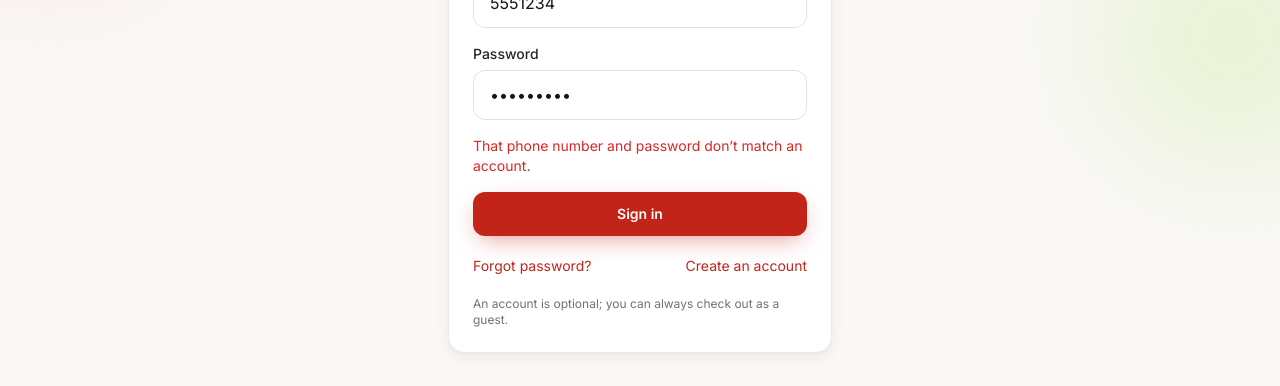
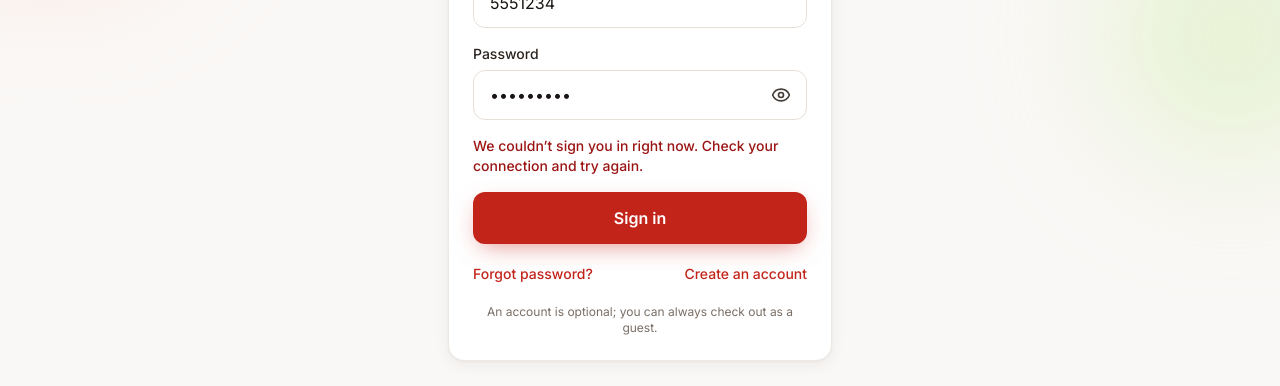
Before and after one commit to Oluwaseyi89/funkey-grab-and-bite, a Nuxt app in the folder funkey-bite-web/: page /account/login in a window 1280 px wide. Both pictures are taken after typing "5551234", "Sample123" into the empty fields and a click on the button "Sign in". Shown: the part 285-671 px from the top of the page. Built offline with nearby package versions, Linux system fonts and the light colour scheme; no server answers.

Commit message:
fix(web): add show password and tell network errors apart from wrong passwords

```diff
--- a/funkey-bite-web/pages/account/login.vue
+++ b/funkey-bite-web/pages/account/login.vue
@@ -7,27 +7,32 @@
       </div>
       <div>
         <label for="login-password" class="form-label">Password</label>
-        <input id="login-password" v-model="password" type="password" required autocomplete="current-password" class="form-input" />
+        <div class="relative">
+          <input id="login-password" v-model="password" :type="showPassword ? 'text' : 'password'" required autocomplete="current-password" class="form-input pr-12" />
+          <button type="button" class="icon-btn absolute right-1 top-1/2 -translate-y-1/2" :aria-label="showPassword ? 'Hide password' : 'Show password'" :aria-pressed="showPassword" @click="showPassword = !showPassword">
+            <component :is="showPassword ? EyeOff : Eye" class="h-5 w-5" aria-hidden="true" />
+          </button>
+        </div>
       </div>
-      <p v-if="error" class="text-sm text-red-600" role="alert">{{ error }}</p>
-      <button type="submit" class="btn-primary w-full dark:text-white" :disabled="busy">
+      <p v-if="error" class="form-error" role="alert">{{ error }}</p>
+      <button type="submit" class="btn-primary btn-lg w-full" :disabled="busy">
         <Loader2 v-if="busy" class="w-4 h-4 animate-spin inline mr-2" />Sign in
       </button>
     </form>
-    <div class="flex justify-between text-sm">
-      <NuxtLink to="/account/forgot-password" class="text-brand-600 hover:underline">Forgot password?</NuxtLink>
-      <NuxtLink :to="{ path: '/account/register', query: next ? { next } : {} }" class="text-brand-600 hover:underline">Create an account</NuxtLink>
+    <div class="flex flex-wrap justify-between gap-2 text-sm">
+      <NuxtLink to="/account/forgot-password" class="link">Forgot password?</NuxtLink>
+      <NuxtLink :to="{ path: '/account/register', query: next ? { next } : {} }" class="link">Create an account</NuxtLink>
     </div>
-    <p class="text-xs text-gray-500 dark:text-gray-400">An account is optional; you can always check out as a guest.</p>
+    <p class="text-center text-xs text-ink-500 dark:text-ink-400">An account is optional; you can always check out as a guest.</p>
   </AccountCard>
 </template>
 
 <script setup lang="ts">
 import { ref } from 'vue'
 import { useRoute, useRouter } from 'vue-router'
-import { Loader2 } from 'lucide-vue-next'
+import { Eye, EyeOff, Loader2 } from 'lucide-vue-next'
 import AccountCard from '../../components/account/AccountCard.vue'
-import { useApi } from '../../utils/api'
+import { ApiRequestError, useApi } from '../../utils/api'
 import { useAuthStore } from '../../stores/auth'
 
 const route = useRoute()
@@ -36,6 +41,7 @@ const auth = useAuthStore()
 const next = typeof route.query.next === 'string' && route.query.next.startsWith('/') ? route.query.next : ''
 const phone = ref('')
 const password = ref('')
+const showPassword = ref(false)
 const error = ref('')
 const busy = ref(false)
 
@@ -45,8 +51,12 @@ const submit = async () => {
   try {
     auth.setSession(await useApi().login(phone.value.trim(), password.value))
     await router.push(next || '/account')
-  } catch {
-    error.value = 'That phone number and password don’t match an account.'
+  } catch (err) {
+    // A wrong password is a 400/401; anything else (offline, server down)
+    // shouldn't be blamed on what the customer typed.
+    error.value = err instanceof ApiRequestError && (err.status === 400 || err.status === 401)
+      ? 'That phone number and password don’t match an account.'
+      : 'We couldn’t sign you in right now. Check your connection and try again.'
   } finally {
     busy.value = false
   }
```
